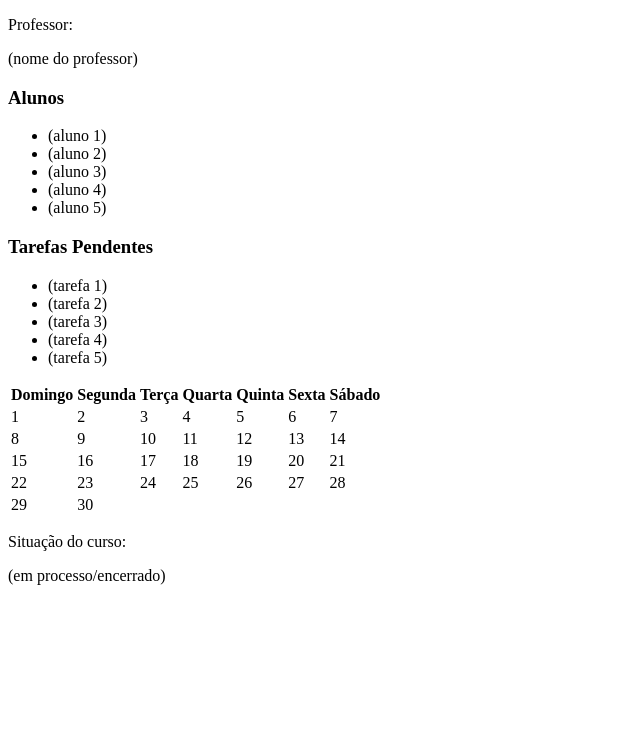
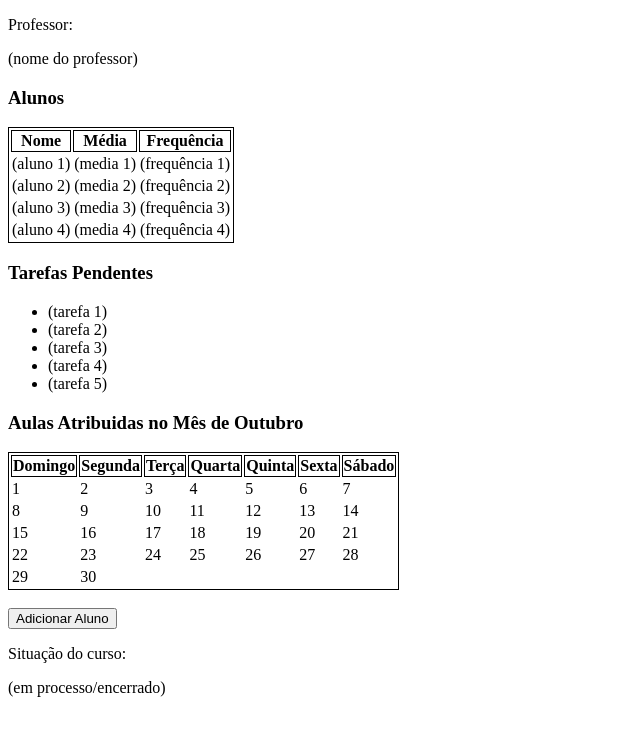
Before and after one commit to Gabriel-aqr/Trabalho-final, a website: page telaInicialProfessor.html in a window 1280 px wide. Shown: the whole page, without its empty margins (0-640 px from the left). Drawn offline with Linux system fonts and the light colour scheme.

Commit message:
melhorias no html da pagina de tela inicial professor e tela inicial aluno

```diff
--- a/telaInicialAluno.css
+++ b/telaInicialAluno.css
@@ -10,18 +10,11 @@
 }
 
 
-
 table {
-border: 1px black solid;
-}
-
-td {
     border: 1px black solid;
 }
 
-tr {
-    border: 1px black solid;
-}
+
 
 th {
     border: 1px black solid;
--- a/telaInicialProfessor.html
+++ b/telaInicialProfessor.html
@@ -4,22 +4,38 @@
     <meta charset="UTF-8">
     <meta name="viewport" content="width=device-width, initial-scale=1.0">
     <title>Tela Inicial</title>
+    <link rel="stylesheet" href="telainicialProfessor.css">
 </head>
 <body>
 
     <P>Professor: </P> <p class="NomeProfessor">(nome do professor)</p>
 
 
-    <!-- lista para alunos -->
+    <!-- tabela para alunos -->
 
     <h3>Alunos</h3>
-    <ul>
-        <li>(aluno 1)</li>
-        <li>(aluno 2)</li>
-        <li>(aluno 3)</li>
-        <li>(aluno 4)</li>
-        <li>(aluno 5)</li>
-    </ul>
+
+    <table>
+        <tr>
+             <th>Nome</th> <th>Média</th> <th>Frequência</th>
+        </tr>
+        <tr>
+            <td>(aluno 1)</td> <td>(media 1)</td> <td>(frequência 1)</td>
+        </tr>
+        <tr>
+            <td>(aluno 2)</td> <td>(media 2)</td> <td>(frequência 2)</td>
+        </tr>
+        <tr>
+            <td>(aluno 3)</td> <td>(media 3)</td> <td>(frequência 3)</td>
+        </tr>
+        <tr>
+            <td>(aluno 4)</td> <td>(media 4)</td> <td>(frequência 4)</td>
+        </tr>
+
+
+
+    </table>
+
 
     <!-- lista para tarefas lançadas -->
 
@@ -32,7 +48,10 @@
         <li>(tarefa 5)</li>
     </ul>
 
-    <span>
+
+    <h3>Aulas Atribuidas no Mês de Outubro</h3>
+
+    <span class="calendario">
         <table>
             <tr>
                 <th >Domingo</th> <th>Segunda</th>
@@ -75,6 +94,8 @@
 
             </table>
     </span>
+    <br>
+    <button>Adicionar Aluno</button>
 
 
 
--- /dev/null
+++ b/telainicialProfessor.css
@@ -0,0 +1,9 @@
+table{
+    border: 1px black solid;
+    }
+
+
+
+    th {
+        border: 1px black solid;
+    }
```
